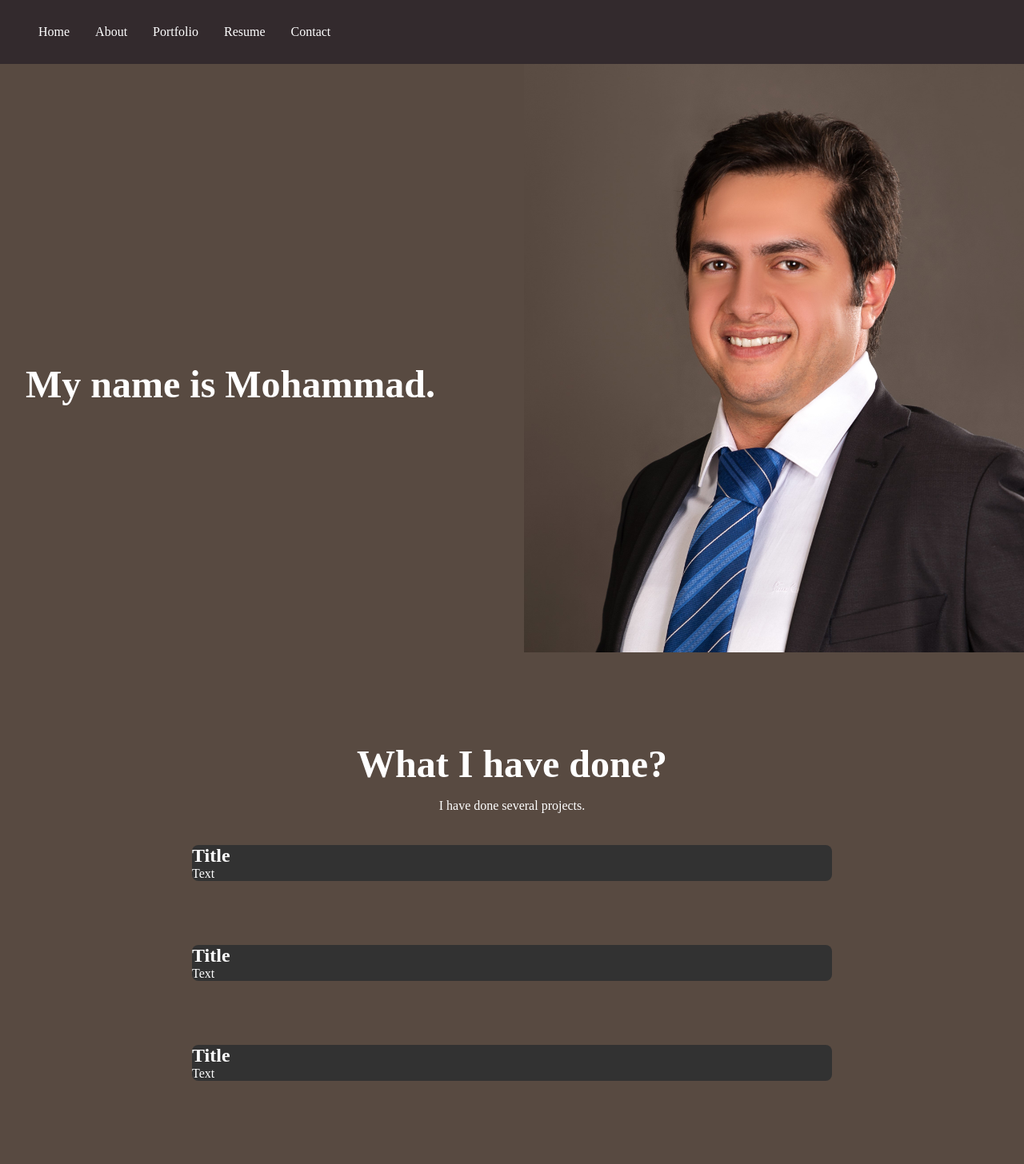
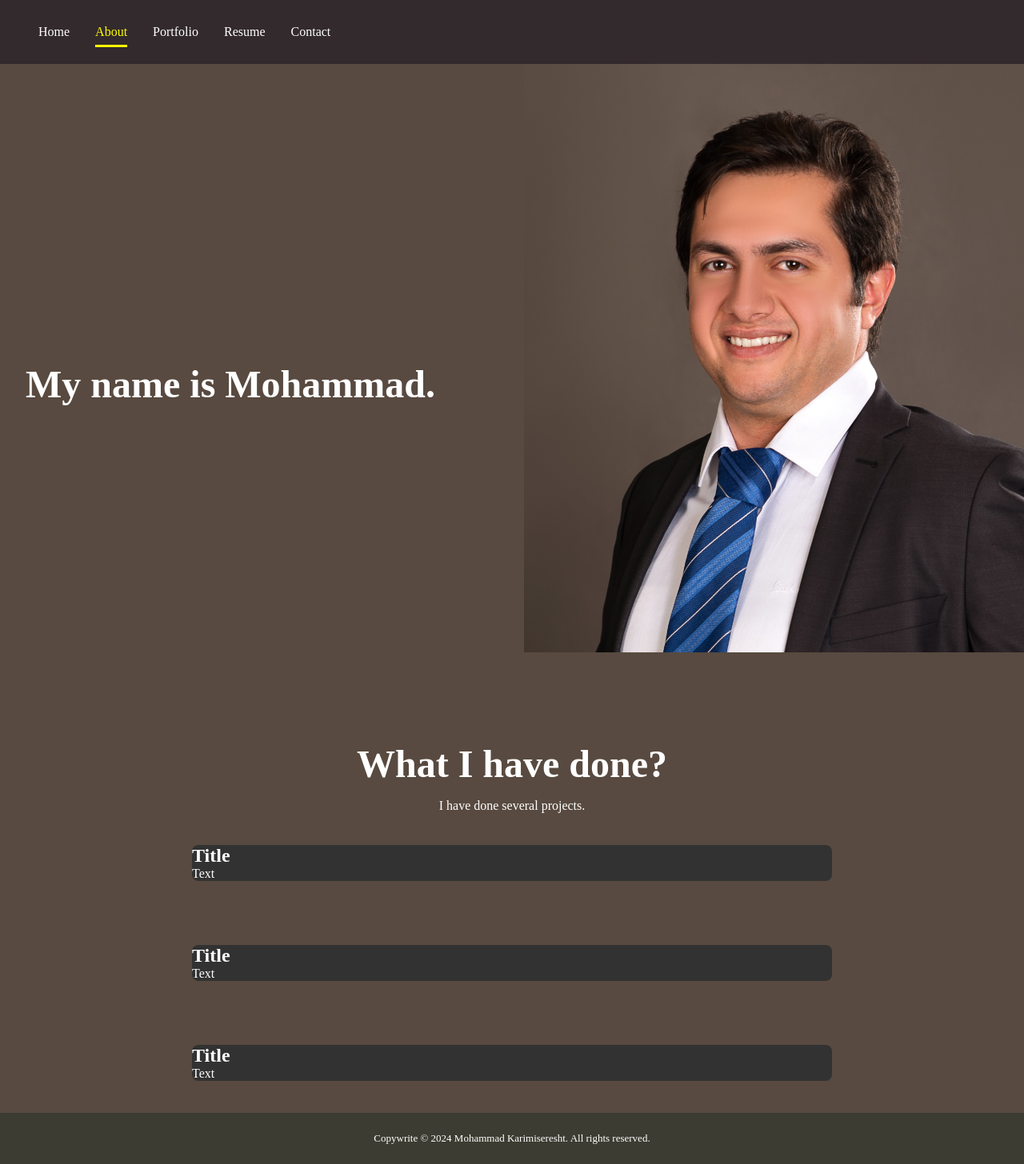
Before and after one commit to mkarimiseresht/Portfolio, a React (Create React App) app: page / in a window 1280 px wide. Shown: the whole page at 80% size. Before the commit the page ends 1392 px from the top, so only its background shows below. Built offline with nearby package versions, Linux system fonts and the light colour scheme.

Commit message:
Add footer and about

```diff
--- a/public/style.css
+++ b/public/style.css
@@ -7,7 +7,7 @@
 }
 
 body {
-    background: #584a41;
+    background: #584a40;
     color: white;
     overflow: hidden;
     overflow-y: scroll;
--- a/src/App.js
+++ b/src/App.js
@@ -1,6 +1,7 @@
 import Navbar from "./components/Navbar/navbar";
 import About from "./components/About/about";
 import Project from "./components/Project/project";
+import Footer from "./components/Footer/footer";
 
 function App() {
   return (
@@ -8,6 +9,7 @@ function App() {
       <Navbar />
       <About />
       <Project />
+      <Footer />
     </div>
   );
 }
--- a/src/components/About/about.js
+++ b/src/components/About/about.js
@@ -8,7 +8,7 @@ const About = () => {
             <div className="aboutContent">
                 <span className="Introduction">My name is Mohammad.</span>
             </div>
-            <img src={bg} alt="Profile Photo" className="bg"></img>
+            <img src={bg} alt="Profile" className="bg"></img>
         </section>
     )
 }
--- /dev/null
+++ b/src/components/Footer/footer.css
@@ -0,0 +1,10 @@
+.footer {
+    width: 100rw;
+    height: 4rem;
+    background: rgb(60, 60, 50);
+    display: flex;
+    align-items: center;
+    justify-content: center;
+    font-weight: 300;
+    font-size: small;
+}
--- /dev/null
+++ b/src/components/Footer/footer.js
@@ -0,0 +1,12 @@
+import React from 'react';
+import './footer.css';
+
+const Footer = () => {
+  return (
+    <footer className='footer'>
+        Copywrite &#169; 2024 Mohammad Karimiseresht. All rights reserved.
+    </footer>
+  )
+}
+
+export default Footer;
--- a/src/components/Navbar/navbar.css
+++ b/src/components/Navbar/navbar.css
@@ -22,3 +22,9 @@
     padding-bottom: 0.5rem;
     border-bottom: 3px solid yellow;
 }
+
+.active {
+    color: yellow;
+    padding-bottom: 0.5rem;
+    border-bottom: 3px solid yellow;
+}
--- a/src/components/Navbar/navbar.js
+++ b/src/components/Navbar/navbar.js
@@ -7,8 +7,8 @@ const Navbar = () => {
         <nav className="navbar">
             <div className="menu">
                 <Link className="menuListItem">Home</Link>
-                <Link className="menuListItem">About</Link>
-                <Link className="menuListItem">Portfolio</Link>
+                <Link activeClass="active" to='about' spy={true} smooth={true} offset={-100} duration={500} className="menuListItem">About</Link>
+                <Link activeClass="active" to='project' spy={true} smooth={true} offset={-100} duration={500} className="menuListItem">Portfolio</Link>
                 <Link className="menuListItem">Resume</Link>
                 <Link className="menuListItem">Contact</Link>
             </div>
--- a/src/index.js
+++ b/src/index.js
@@ -4,7 +4,7 @@ import App from "./App";
 
 const root = ReactDOM.createRoot(document.getElementById('root'));
 root.render(
-    <React.StrictMode>
+    <StrictMode>
         <App />
-    </React.StrictMode>
+    </StrictMode>
 );
```
